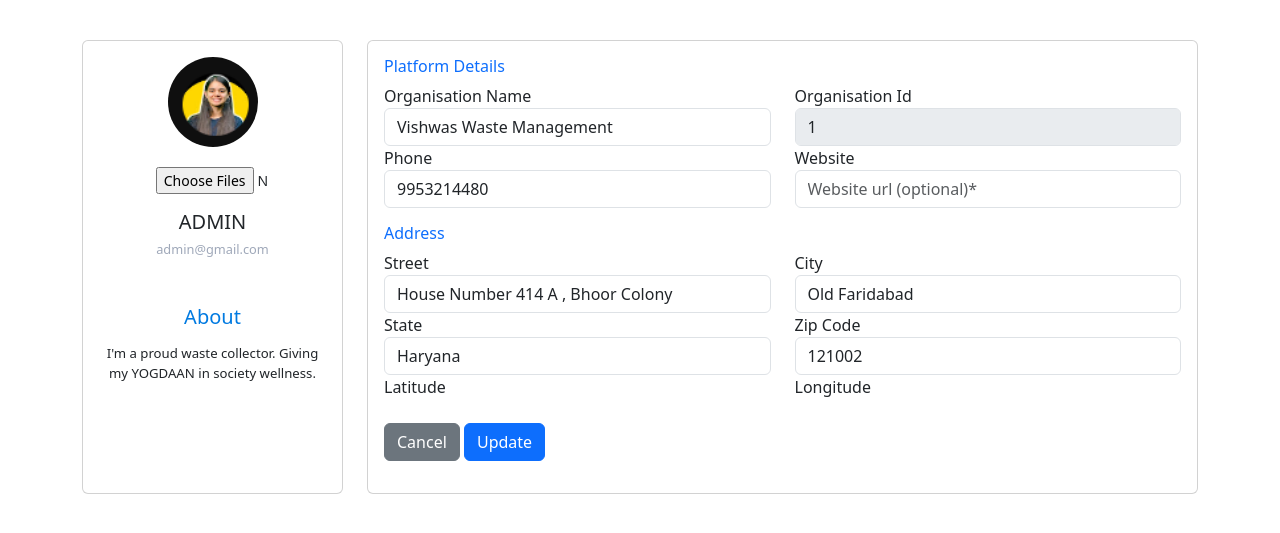
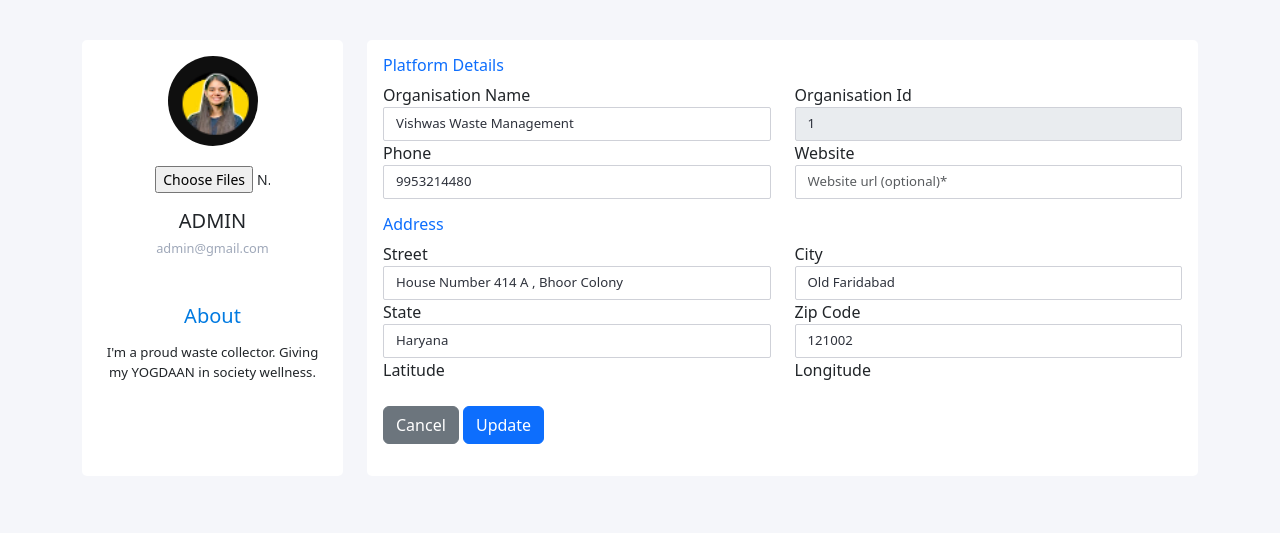
Before and after one commit to shivam2419/E-Wasteguard, a Django app: page /settings/1/ in a window 1280 px wide. Shown: the top 533 px of the page. Run offline with Django 5.2, Linux system fonts and the light colour scheme; a user stored in the database is signed in; data comes from the database, SQL or seed files in the repository.

Commit message:
Add files via upload

```diff
--- a/templates/staff/order.html
+++ b/templates/staff/order.html
@@ -65,6 +65,9 @@
                 border: 1px solid #ddd;
                 text-align: left;
             }
+            .my-table{
+                margin: 10px;
+            }
             button{
                 margin: 10px;
                 width: 70px;
--- a/templates/staff/owner.html
+++ b/templates/staff/owner.html
@@ -9,7 +9,70 @@
     <link rel="stylesheet" href="{% static "assets/css/owner.css" %}">
     <link href="https://cdn.jsdelivr.net/npm/bootstrap@5.3.3/dist/css/bootstrap.min.css" rel="stylesheet"
         integrity="sha384-QWTKZyjpPEjISv5WaRU9OFeRpok6YctnYmDr5pNlyT2bRjXh0JMhjY6hW+ALEwIH" crossorigin="anonymous">
+    <style>
+        body {
+            margin: 0;
+            padding-top: 40px;
+            color: #2e323c;
+            background: #f5f6fa;
+            position: relative;
+            height: 100%;
+        }
+        .account-settings .user-profile {
+            margin: 0 0 1rem 0;
+            padding-bottom: 1rem;
+            text-align: center;
+        }
+        .account-settings .user-profile .user-avatar {
+            margin: 0 0 1rem 0;
+        }
+        .account-settings .user-profile .user-avatar img {
+            width: 90px;
+            height: 90px;
+            -webkit-border-radius: 100px;
+            -moz-border-radius: 100px;
+            border-radius: 100px;
+        }
+        .account-settings .user-profile h5.user-name {
+            margin: 0 0 0.5rem 0;
+        }
+        .account-settings .user-profile h6.user-email {
+            margin: 0;
+            font-size: 0.8rem;
+            font-weight: 400;
+            color: #9fa8b9;
+        }
+        .account-settings .about {
+            margin: 2rem 0 0 0;
+            text-align: center;
+        }
+        .account-settings .about h5 {
+            margin: 0 0 15px 0;
+            color: #007ae1;
+        }
+        .account-settings .about p {
+            font-size: 0.825rem;
+        }
+        .form-control {
+            border: 1px solid #cfd1d8;
+            -webkit-border-radius: 2px;
+            -moz-border-radius: 2px;
+            border-radius: 2px;
+            font-size: .825rem;
+            background: #ffffff;
+            color: #2e323c;
+        }
 
+        .card {
+            background: #ffffff;
+            -webkit-border-radius: 5px;
+            -moz-border-radius: 5px;
+            border-radius: 5px;
+            border: 0;
+            margin-bottom: 1rem;
+        }
+
+    </style>
 </head>
 
 <body>
```
